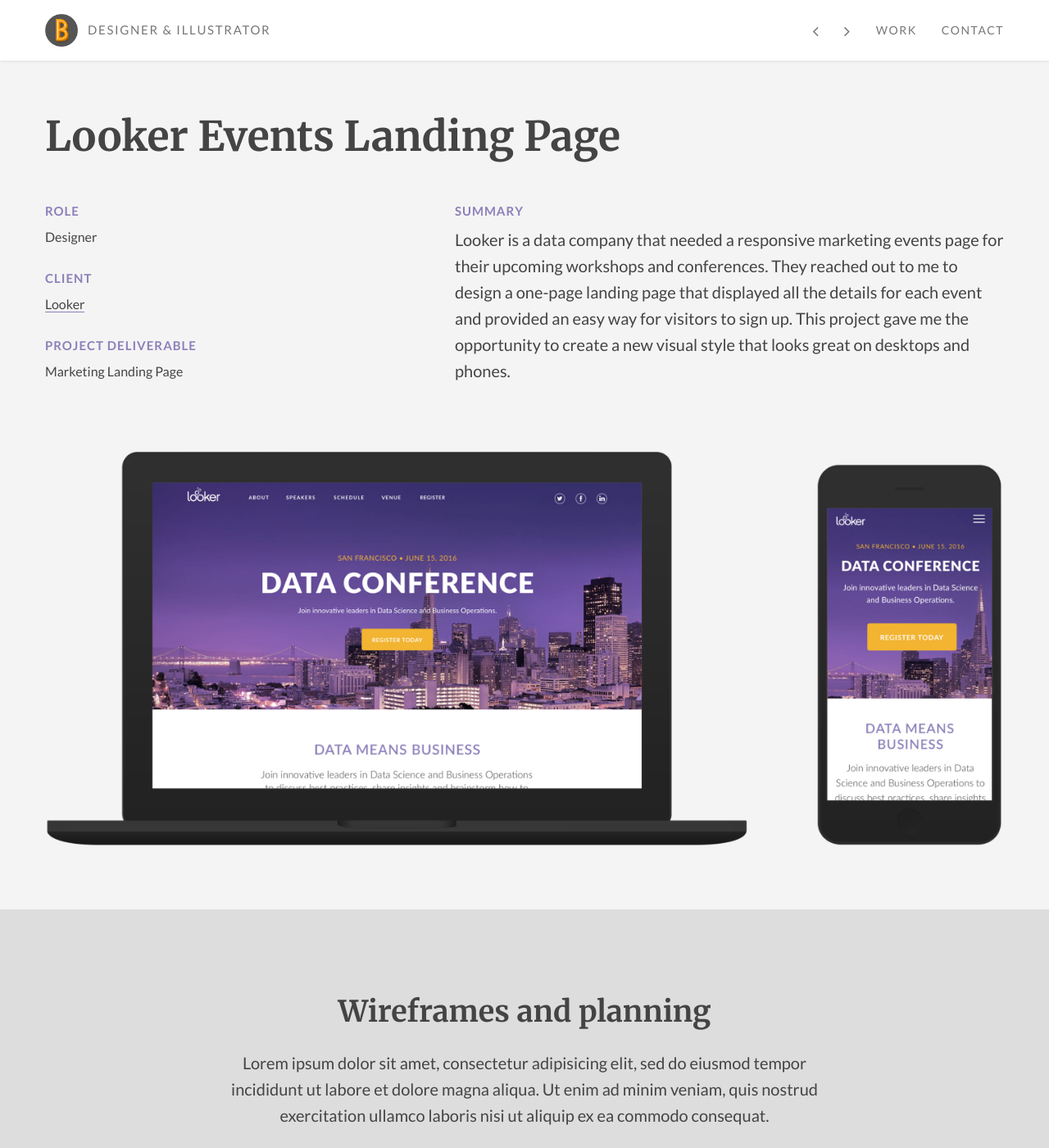
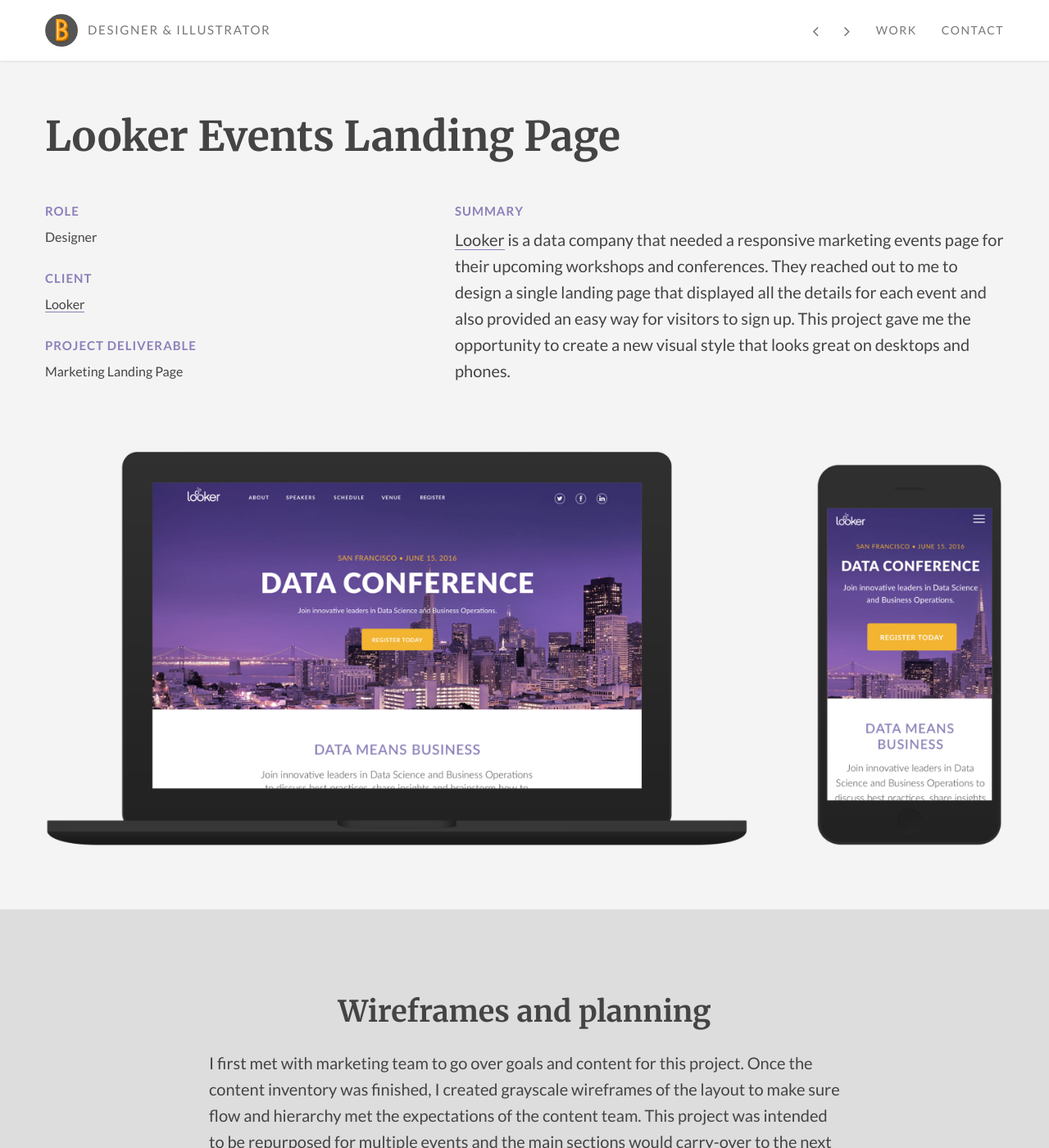
Before and after one commit to btamps/btamps.github.io, a Jekyll site: the page built from _posts/2016-04-10-looker-landing-page.markdown, in a window 1280 px wide and 1400 px high. Shown: the whole window at 82% size. Built offline with Jekyll 4.4.1, drawn with Linux system fonts in a browser that asks for light colours; nearby versions of some CDN libraries; some of the changed text lies outside the part shown.

Commit message:
content edits

```diff
--- a/_posts/2016-03-15-tech-promotional-shirts.markdown
+++ b/_posts/2016-03-15-tech-promotional-shirts.markdown
@@ -31,7 +31,7 @@
       </div>
       <div class="col-md-7 summary">
         <h4>Summary</h4>
-        <p>This is a collection of screen-printed marketing t-shirts I designed for <a href="pagerduty.com">PagerDuty</a> and <a href="looker.com">Looker</a>. These shirts were created for purposes ranging from marketing campaigns to conference swag.</p>
+        <p>This is a collection of screen-printed marketing t-shirts I designed for SaaS companies, <a href="pagerduty.com">PagerDuty</a> and <a href="looker.com">Looker</a>. These shirts were created for purposes ranging from marketing campaigns to conference swag.</p>
       </div>
     </div>
   </div>
--- a/_posts/2016-04-10-looker-landing-page.markdown
+++ b/_posts/2016-04-10-looker-landing-page.markdown
@@ -31,7 +31,7 @@
       </div>
       <div class="col-md-7 summary">
         <h4>Summary</h4>
-        <p>Looker is a data company that needed a responsive marketing events page for their upcoming workshops and conferences. They reached out to me to design a one-page landing page that displayed all the details for each event and provided an easy way for visitors to sign up. This project gave me the opportunity to create a new visual style that looks great on desktops and phones.</p>
+        <p><a href="looker.com">Looker</a> is a data company that needed a responsive marketing events page for their upcoming workshops and conferences. They reached out to me to design a single landing page that displayed all the details for each event and also provided an easy way for visitors to sign up. This project gave me the opportunity to create a new visual style that looks great on desktops and phones.</p>
       </div>
     </div>
 
@@ -48,7 +48,7 @@
     <div class="row">
       <div class="col-sm-8 description center">
         <h2>Wireframes and planning</h2>
-        <p>Lorem ipsum dolor sit amet, consectetur adipisicing elit, sed do eiusmod tempor incididunt ut labore et dolore magna aliqua. Ut enim ad minim veniam, quis nostrud exercitation ullamco laboris nisi ut aliquip ex ea commodo consequat.</p>
+        <p>I first met with marketing team to go over goals and content for this project. Once the content inventory was finished, I created grayscale wireframes of the layout to make sure flow and hierarchy met the expectations of the content team. This project was intended to be repurposed for multiple events and the main sections would carry-over to the next event, so I chose to keep things simple while keeping these requirements in-mind.</p>
       </div>
       <figure>
         <img src="../img/looker-lp/looker-lp-wireframes.png" alt="Wireframes of content">
@@ -61,7 +61,7 @@
     <div class="row">
       <div class="col-sm-8 description center">
         <h2>From Desktop to Mobile</h2>
-        <p>Lorem ipsum dolor sit amet, consectetur adipisicing elit, sed do eiusmod tempor incididunt ut labore et dolore magna aliqua. Ut enim ad minim veniam, quis nostrud exercitation ullamco laboris nisi ut aliquip ex ea commodo consequat.</p>
+        <p>Once the wireframes and layout were established, I began creating the design for this single-page responsive page. It was important to simplify the main navigation to allow users to easily ingest the content and sign-up. My solution was to use anchor tags in the top menu that quickly scrolled the user to the relevant content.</p>
       </div>
       <figure class="col-xs-12">
         <img src="../img/looker-lp/looker-full-page.png" alt="Full landing page">
@@ -75,11 +75,14 @@
     <div class="row">
       <div class="col-sm-8 description center">
         <h2>Schedules</h2>
-        <p>Lorem ipsum dolor sit amet, consectetur adipisicing elit, sed do eiusmod tempor incididunt ut labore et dolore magna aliqua. Ut enim ad minim veniam, quis nostrud exercitation ullamco laboris nisi ut aliquip ex ea commodo consequat.</p>
+        <p>Two schedule layouts were designed for this page. The first one, shown below, is designed for events that have speaker profile photos readily available. The photo of the speaker is displayed next to the related content time block.</p>
       </div>
       <figure class="col-xs-12">
         <img src="../img/looker-lp/schedule-icons.png" alt="Schedules with icons">
       </figure>
+      <div class="col-sm-8 description center">
+        <p>The second schedule design, below, is a text-only alternative. This layout would be used when photos or icons are not currently available for that particular event.</p>
+      </div>
       <figure class="col-xs-12">
         <img src="../img/looker-lp/schedule-text.png" alt="Schedule with text only">
       </figure>
@@ -92,11 +95,15 @@
     <div class="row">
       <div class="col-sm-8 description center">
         <h2>Sign Up Form</h2>
-        <p>Lorem ipsum dolor sit amet, consectetur adipisicing elit, sed do eiusmod tempor incididunt ut labore et dolore magna aliqua. Ut enim ad minim veniam, quis nostrud exercitation ullamco laboris nisi ut aliquip ex ea commodo consequat.</p>
+        <p>The top CTA button, located above the “fold”, advanced the user down to the sign-up form. This experience allowed the first and bottom sections of the page to act as "book-ends" to the main content.</p>
       </div>
       <figure class="col-xs-12">
         <img src="../img/looker-lp/bottom-form.png" alt="Bottom forms for desktop and mobile">
       </figure>
+      <div class="col-sm-8 description center">
+        <h2>The Result</h2>
+        <p>The result featured a fully responsive experience and an increase in the number of mobile sign-ups, compare to other Looker landing pages.</p>
+      </div>
     </div>
   </div>
 </section>
--- a/_sass/custom-page/_looker.scss
+++ b/_sass/custom-page/_looker.scss
@@ -22,6 +22,9 @@
   .wireframes,.responsive,.schedules, .forms {
     @extend %content-block;
     background-color: #f4f4f4;
+    p {
+      text-align: left;
+    }
   }
   .wireframes {
     background: #ddd;
```
